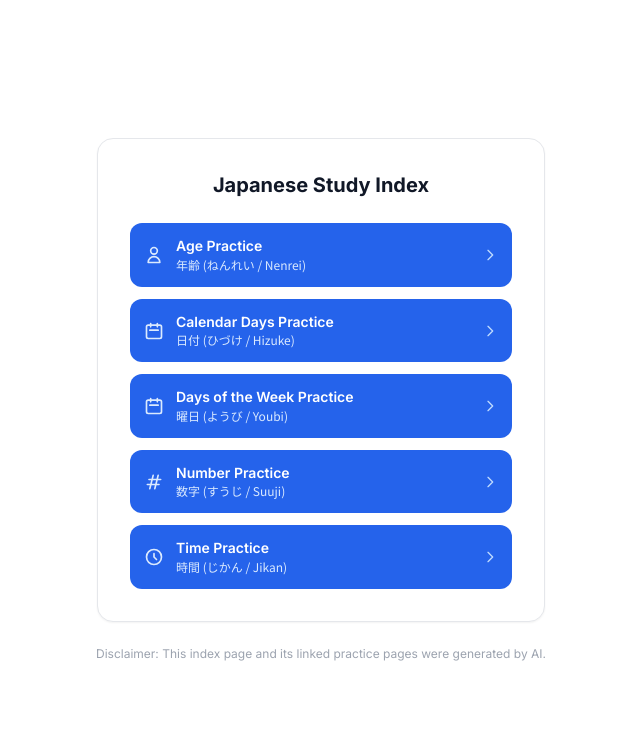
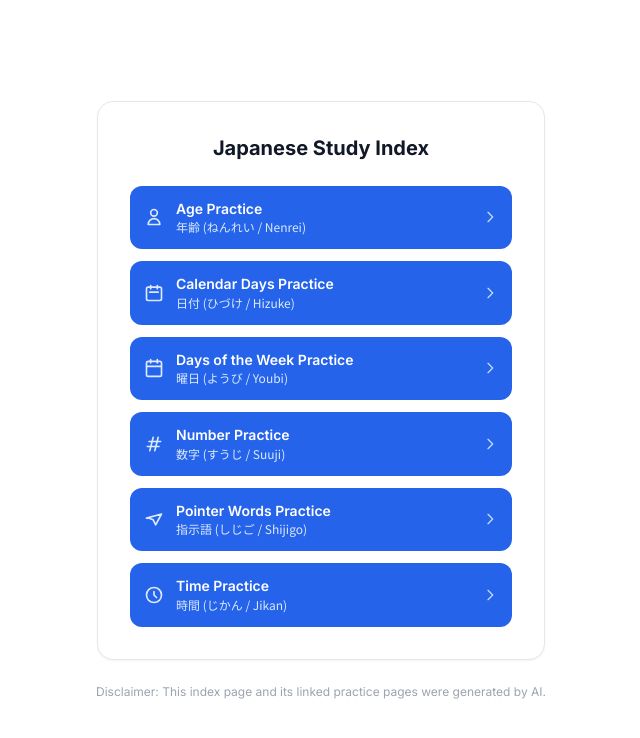
Before and after one commit to MugenAttack/JapaneseStudyHTML, a plain HTML site: page index.html in a window 1280 px wide. Shown: the whole page, without its empty margins (319-959 px from the left). Drawn offline with nearby package versions, Linux system fonts and the light colour scheme.

Commit message:
Update index.html

```diff
--- a/index.html
+++ b/index.html
@@ -30,96 +30,105 @@
             <h1 class="text-xl font-bold text-gray-900">Japanese Study Index</h1>
         </header>
 
-        <!-- Navigation Buttons -->
-        <nav class="space-y-3" aria-label="Practice Topics">
-
-            <!-- 1. Age Practice -->
-            <a href="AgePractice.html" class="flex items-center justify-between p-3.5 bg-blue-600 hover:bg-blue-700 active:bg-blue-800 text-white rounded-xl transition-colors">
-                <div class="flex items-center gap-3">
-                    <svg class="w-5 h-5 text-blue-100 shrink-0" fill="none" stroke="currentColor" viewBox="0 0 24 24">
-                        <path stroke-linecap="round" stroke-linejoin="round" stroke-width="2" d="M16 7a4 4 0 11-8 0 4 4 0 018 0zM12 14a7 7 0 00-7 7h14a7 7 0 00-7-7z"></path>
-                    </svg>
-                    <div>
-                        <div class="text-sm font-semibold leading-tight">Age Practice</div>
-                        <div class="text-xs text-blue-100 font-jp mt-0.5">年齢 (ねんれい / Nenrei)</div>
-                    </div>
-                </div>
-                <svg class="w-4 h-4 text-blue-200" fill="none" stroke="currentColor" viewBox="0 0 24 24">
-                    <path stroke-linecap="round" stroke-linejoin="round" stroke-width="2" d="M9 5l7 7-7 7"></path>
-                </svg>
-            </a>
-
-            <!-- 2. Calendar Days Of Month Practice -->
-            <a href="CalendarDaysOfMonthPractice.html" class="flex items-center justify-between p-3.5 bg-blue-600 hover:bg-blue-700 active:bg-blue-800 text-white rounded-xl transition-colors">
-                <div class="flex items-center gap-3">
-                    <svg class="w-5 h-5 text-blue-100 shrink-0" fill="none" stroke="currentColor" viewBox="0 0 24 24">
-                        <path stroke-linecap="round" stroke-linejoin="round" stroke-width="2" d="M8 7V3m8 4V3m-9 8h10M5 21h14a2 2 0 002-2V7a2 2 0 00-2-2H5a2 2 0 00-2 2v12a2 2 0 002 2z"></path>
-                    </svg>
-                    <div>
-                        <div class="text-sm font-semibold leading-tight">Calendar Days Practice</div>
-                        <div class="text-xs text-blue-100 font-jp mt-0.5">日付 (ひづけ / Hizuke)</div>
-                    </div>
-                </div>
-                <svg class="w-4 h-4 text-blue-200" fill="none" stroke="currentColor" viewBox="0 0 24 24">
-                    <path stroke-linecap="round" stroke-linejoin="round" stroke-width="2" d="M9 5l7 7-7 7"></path>
-                </svg>
-            </a>
-
-            <!-- 3. Days of the Week Practice -->
-            <a href="DaysOfTheWeekPractice.html" class="flex items-center justify-between p-3.5 bg-blue-600 hover:bg-blue-700 active:bg-blue-800 text-white rounded-xl transition-colors">
-                <div class="flex items-center gap-3">
-                    <svg class="w-5 h-5 text-blue-100 shrink-0" fill="none" stroke="currentColor" viewBox="0 0 24 24">
-                        <path stroke-linecap="round" stroke-linejoin="round" stroke-width="2" d="M8 7V3m8 4V3m-9 8h10M5 21h14a2 2 0 002-2V7a2 2 0 00-2-2H5a2 2 0 00-2 2v12a2 2 0 002 2z"></path>
-                    </svg>
-                    <div>
-                        <div class="text-sm font-semibold leading-tight">Days of the Week Practice</div>
-                        <div class="text-xs text-blue-100 font-jp mt-0.5">曜日 (ようび / Youbi)</div>
-                    </div>
-                </div>
-                <svg class="w-4 h-4 text-blue-200" fill="none" stroke="currentColor" viewBox="0 0 24 24">
-                    <path stroke-linecap="round" stroke-linejoin="round" stroke-width="2" d="M9 5l7 7-7 7"></path>
-                </svg>
-            </a>
-
-            <!-- 4. Number Practice -->
-            <a href="NumberPractice.html" class="flex items-center justify-between p-3.5 bg-blue-600 hover:bg-blue-700 active:bg-blue-800 text-white rounded-xl transition-colors">
-                <div class="flex items-center gap-3">
-                    <svg class="w-5 h-5 text-blue-100 shrink-0" fill="none" stroke="currentColor" viewBox="0 0 24 24">
-                        <path stroke-linecap="round" stroke-linejoin="round" stroke-width="2" d="M7 20l4-16m2 16l4-16M6 9h14M4 15h14"></path>
-                    </svg>
-                    <div>
-                        <div class="text-sm font-semibold leading-tight">Number Practice</div>
-                        <div class="text-xs text-blue-100 font-jp mt-0.5">数字 (すうじ / Suuji)</div>
-                    </div>
-                </div>
-                <svg class="w-4 h-4 text-blue-200" fill="none" stroke="currentColor" viewBox="0 0 24 24">
-                    <path stroke-linecap="round" stroke-linejoin="round" stroke-width="2" d="M9 5l7 7-7 7"></path>
-                </svg>
-            </a>
-
-            <!-- 5. Time Practice -->
-            <a href="TimePractice.html" class="flex items-center justify-between p-3.5 bg-blue-600 hover:bg-blue-700 active:bg-blue-800 text-white rounded-xl transition-colors">
-                <div class="flex items-center gap-3">
-                    <svg class="w-5 h-5 text-blue-100 shrink-0" fill="none" stroke="currentColor" viewBox="0 0 24 24">
-                        <path stroke-linecap="round" stroke-linejoin="round" stroke-width="2" d="M12 8v4l3 3m6-3a9 9 0 11-18 0 9 9 0 0118 0z"></path>
-                    </svg>
-                    <div>
-                        <div class="text-sm font-semibold leading-tight">Time Practice</div>
-                        <div class="text-xs text-blue-100 font-jp mt-0.5">時間 (じかん / Jikan)</div>
-                    </div>
-                </div>
-                <svg class="w-4 h-4 text-blue-200" fill="none" stroke="currentColor" viewBox="0 0 24 24">
-                    <path stroke-linecap="round" stroke-linejoin="round" stroke-width="2" d="M9 5l7 7-7 7"></path>
-                </svg>
-            </a>
-
+        <!-- Dynamic Navigation Links Container -->
+        <nav id="linksContainer" class="space-y-3" aria-label="Practice Topics">
+            <!-- Buttons will be generated dynamically by JavaScript below -->
         </nav>
 
     </main>
 
+    <!-- AI Disclaimer Footer -->
     <footer class="mt-6 text-center">
         <p class="text-xs text-gray-400">Disclaimer: This index page and its linked practice pages were generated by AI.</p>
     </footer>
 
+    <script>
+        // =========================================================================
+        // STUDY PAGES DATA ARRAY
+        // Edit, add, or remove items in this array to update your index links!
+        // =========================================================================
+        const studyPages = [
+            {
+                title: "Age Practice",
+                url: "AgePractice.html",
+                kanji: "年齢",
+                hiragana: "ねんれい",
+                romaji: "Nenrei",
+                // SVG Path for Person Icon
+                iconPath: "M16 7a4 4 0 11-8 0 4 4 0 018 0zM12 14a7 7 0 00-7 7h14a7 7 0 00-7-7z"
+            },
+            {
+                title: "Calendar Days Practice",
+                url: "CalendarDaysOfMonthPractice.html",
+                kanji: "日付",
+                hiragana: "ひづけ",
+                romaji: "Hizuke",
+                // SVG Path for Calendar Icon
+                iconPath: "M8 7V3m8 4V3m-9 8h10M5 21h14a2 2 0 002-2V7a2 2 0 00-2-2H5a2 2 0 00-2 2v12a2 2 0 002 2z"
+            },
+            {
+                title: "Days of the Week Practice",
+                url: "DaysOfTheWeekPractice.html",
+                kanji: "曜日",
+                hiragana: "ようび",
+                romaji: "Youbi",
+                // SVG Path for Clock Icon
+                iconPath: "M19 4H5a2 2 0 0 0-2 2v14a2 2 0 0 0 2 2h14a2 2 0 0 0 2-2V6a2 2 0 0 0-2-2zM16 2v4M8 2v4M3 10h18"
+            },
+            {
+                title: "Number Practice",
+                url: "NumberPractice.html",
+                kanji: "数字",
+                hiragana: "すうじ",
+                romaji: "Suuji",
+                // SVG Path for Hash/Number Icon
+                iconPath: "M7 20l4-16m2 16l4-16M6 9h14M4 15h14"
+            },
+            {
+                title: "Pointer Words Practice",
+                url: "JapanesePointerPractice.html",
+                kanji: "指示語",
+                hiragana: "しじご",
+                romaji: "Shijigo",
+                iconPath: "M3 11l18-5-7 13-3-6-5-2z"
+            },
+            {
+                title: "Time Practice",
+                url: "TimePractice.html",
+                kanji: "時間",
+                hiragana: "じかん",
+                romaji: "Jikan",
+                // SVG Path for Clock Icon
+                iconPath: "M12 8v4l3 3m6-3a9 9 0 11-18 0 9 9 0 0118 0z"
+            }
+
+        ];
+
+        function renderLinks() {
+            const container = document.getElementById('linksContainer');
+
+            // Map over the studyPages array and create button HTML for each entry
+            container.innerHTML = studyPages.map(page => `
+                <a href="${page.url}" class="flex items-center justify-between p-3.5 bg-blue-600 hover:bg-blue-700 active:bg-blue-800 text-white rounded-xl transition-colors">
+                    <div class="flex items-center gap-3">
+                        <svg class="w-5 h-5 text-blue-100 shrink-0" fill="none" stroke="currentColor" viewBox="0 0 24 24">
+                            <path stroke-linecap="round" stroke-linejoin="round" stroke-width="2" d="${page.iconPath}"></path>
+                        </svg>
+                        <div>
+                            <div class="text-sm font-semibold leading-tight">${page.title}</div>
+                            <div class="text-xs text-blue-100 font-jp mt-0.5">${page.kanji} (${page.hiragana} / ${page.romaji})</div>
+                        </div>
+                    </div>
+                    <svg class="w-4 h-4 text-blue-200" fill="none" stroke="currentColor" viewBox="0 0 24 24">
+                        <path stroke-linecap="round" stroke-linejoin="round" stroke-width="2" d="M9 5l7 7-7 7"></path>
+                    </svg>
+                </a>
+            `).join('');
+        }
+
+        // Execute rendering when DOM is ready
+        document.addEventListener('DOMContentLoaded', renderLinks);
+    </script>
+
 </body>
 </html>
```
